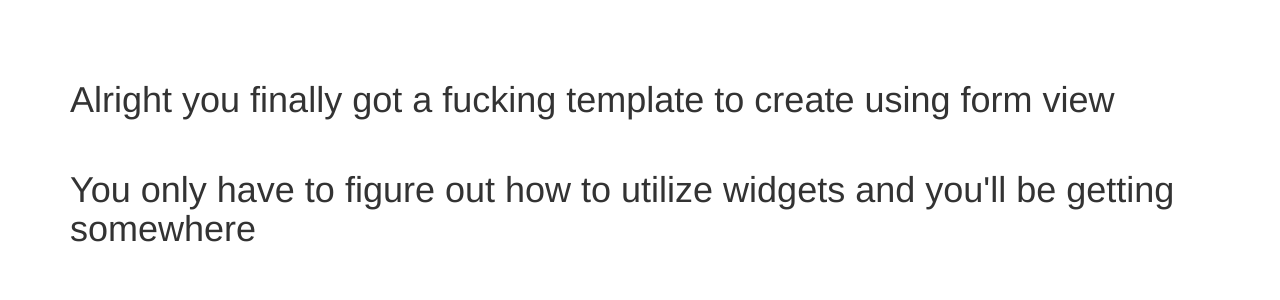
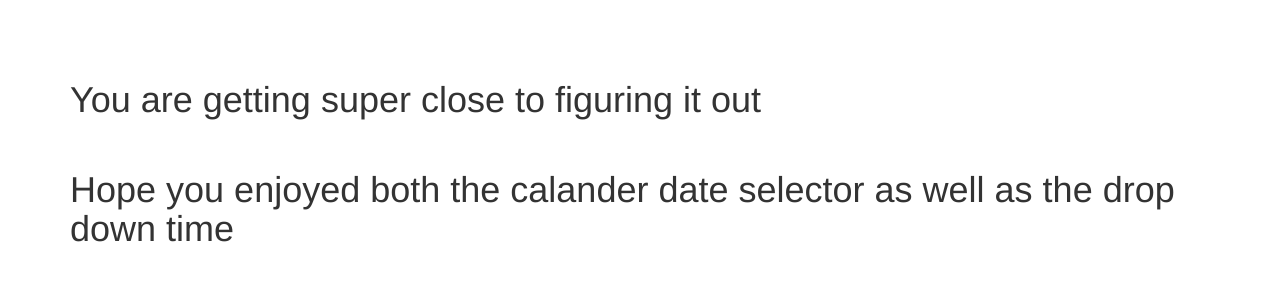
Before and after one commit to chucklapress/truck_form_dropdown, a Django app: page /hurray/ in a window 1280 px wide. Shown: the top 300 px of the page. Run offline with Django 3.2, Linux system fonts and the light colour scheme; some libraries are stand-ins or nearby versions.

Commit message:
modifications

```diff
--- a/drop_down/settings.py
+++ b/drop_down/settings.py
@@ -26,7 +26,7 @@ SECRET_KEY = '6e2t*mf6w%hoov*+v5m_z1yy8*(jzy8@r!*y_z^8sk$0rszbc-'
 # SECURITY WARNING: don't run with debug turned on in production!
 DEBUG = True
 
-ALLOWED_HOSTS = []
+ALLOWED_HOSTS = ['*']
 
 
 # Application definition
--- a/templates/congrats.html
+++ b/templates/congrats.html
@@ -11,9 +11,9 @@
     <br>
     <br>
     <div class="container">
-      <h1>Alright you finally got a fucking template to create using form view</h1>
+      <h1>You are getting super close to figuring it out</h1>
       <br>
-      <h1>You only have to figure out how to utilize widgets and you'll be getting somewhere</h1>
+      <h1>Hope you enjoyed both the calander date selector as well as the drop down time</h1>
 
     </div>
 
```
Also changed, not shown: db.sqlite3.
